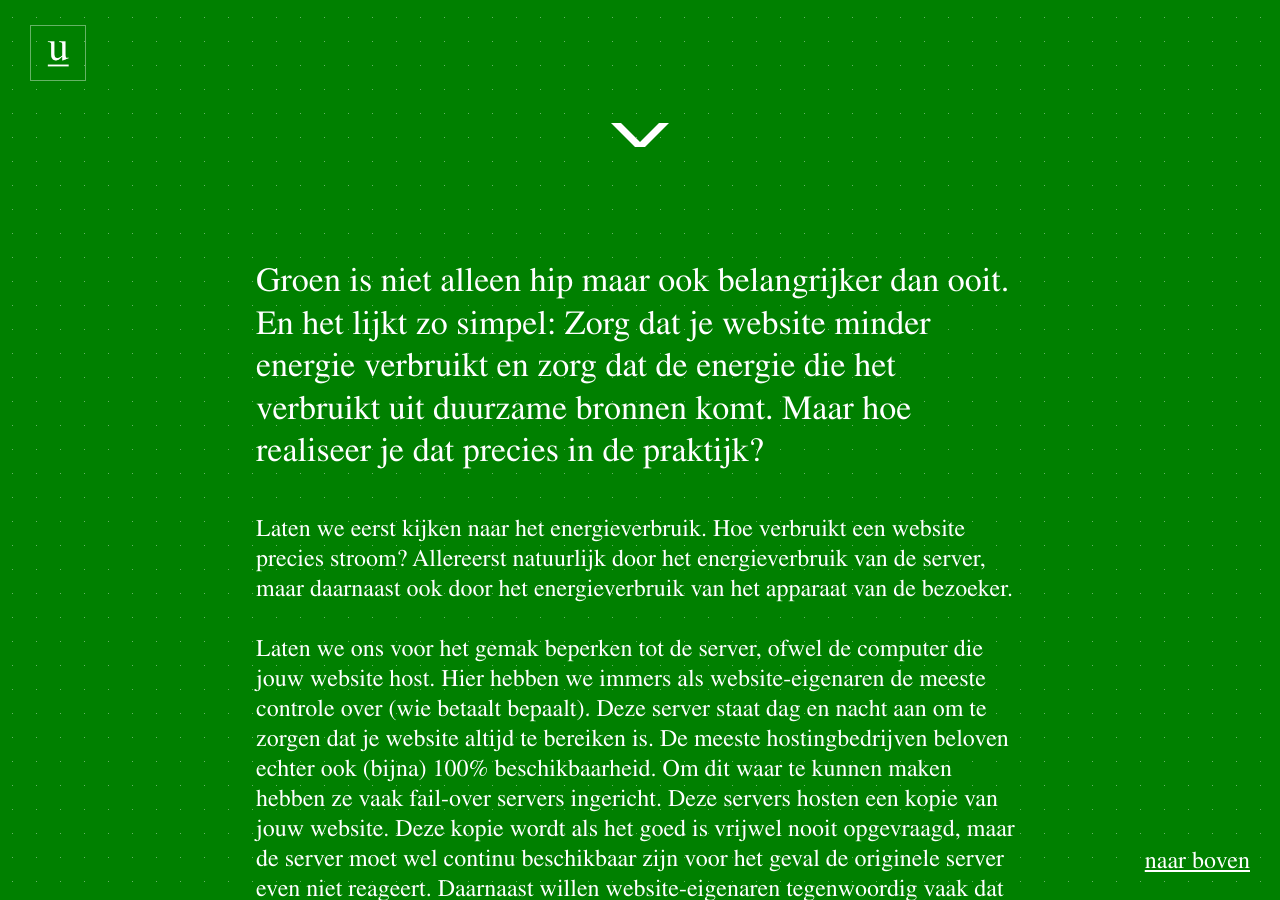
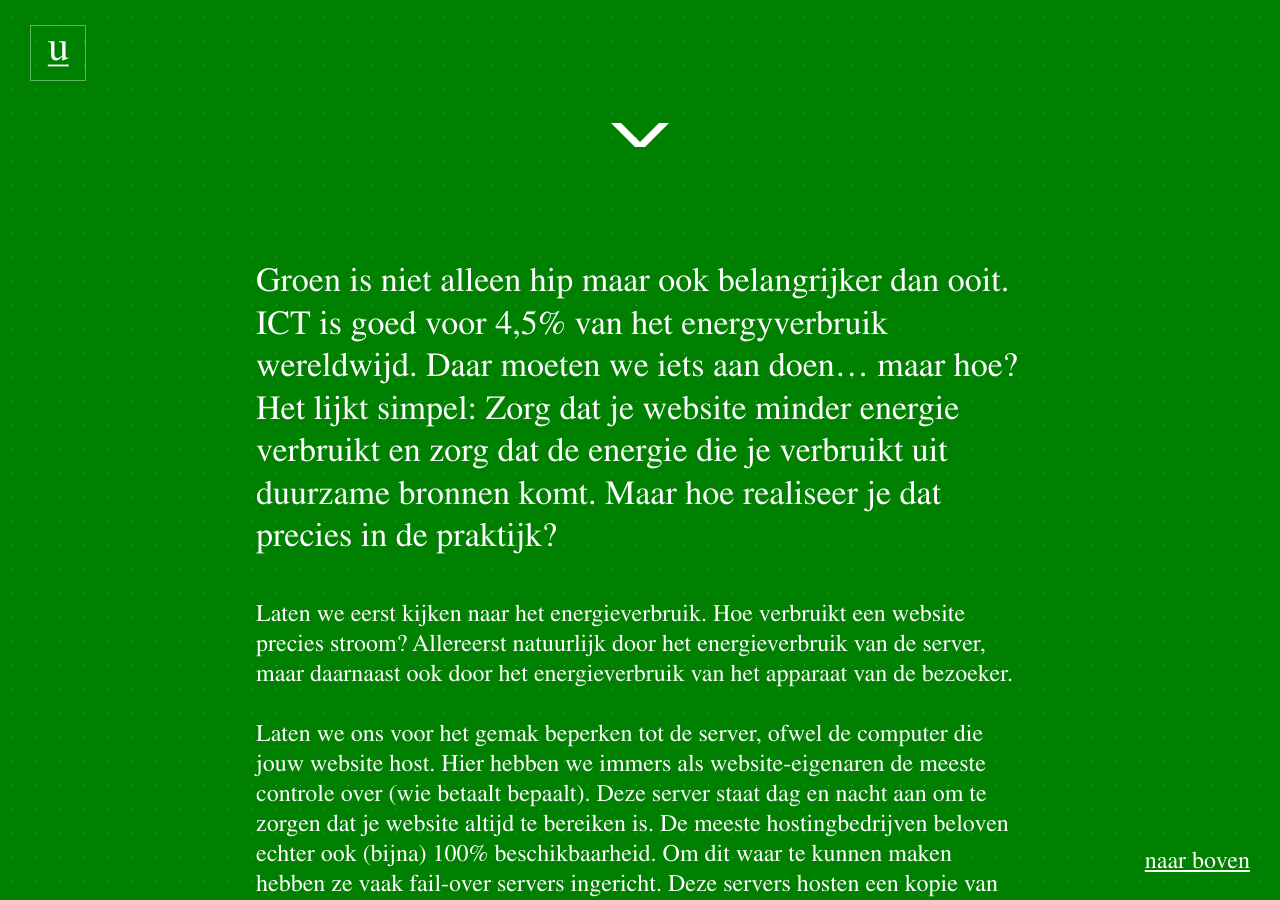
Before and after one commit to jhvanderschee/usecuewebsitenl, a Jekyll site: the page built from _posts/2019-08-21-een-groene-website.md, in a window 1280 px wide and 900 px high, scrolled down 642 px. Built offline with Jekyll 4.4.1, drawn with Linux system fonts in a browser that asks for light colours.

Commit message:
Update 2019-08-21-een-groene-website.md

```diff
--- a/_posts/2019-08-21-een-groene-website.md
+++ b/_posts/2019-08-21-een-groene-website.md
@@ -3,7 +3,7 @@ title: Een groene website
 color: green
 ---
 
-Groen is niet alleen hip maar ook belangrijker dan ooit. En het lijkt zo simpel: Zorg dat je website minder energie verbruikt en zorg dat de energie die het verbruikt uit duurzame bronnen komt. Maar hoe realiseer je dat precies in de praktijk?
+Groen is niet alleen hip maar ook belangrijker dan ooit. ICT is goed voor 4,5% van het energyverbruik wereldwijd. Daar moeten we iets aan doen... maar hoe? Het lijkt simpel: Zorg dat je website minder energie verbruikt en zorg dat de energie die je verbruikt uit duurzame bronnen komt. Maar hoe realiseer je dat precies in de praktijk?
 
 Laten we eerst kijken naar het energieverbruik. Hoe verbruikt een website precies stroom? Allereerst natuurlijk door het energieverbruik van de server, maar daarnaast ook door het energieverbruik van het apparaat van de bezoeker.
 
```
